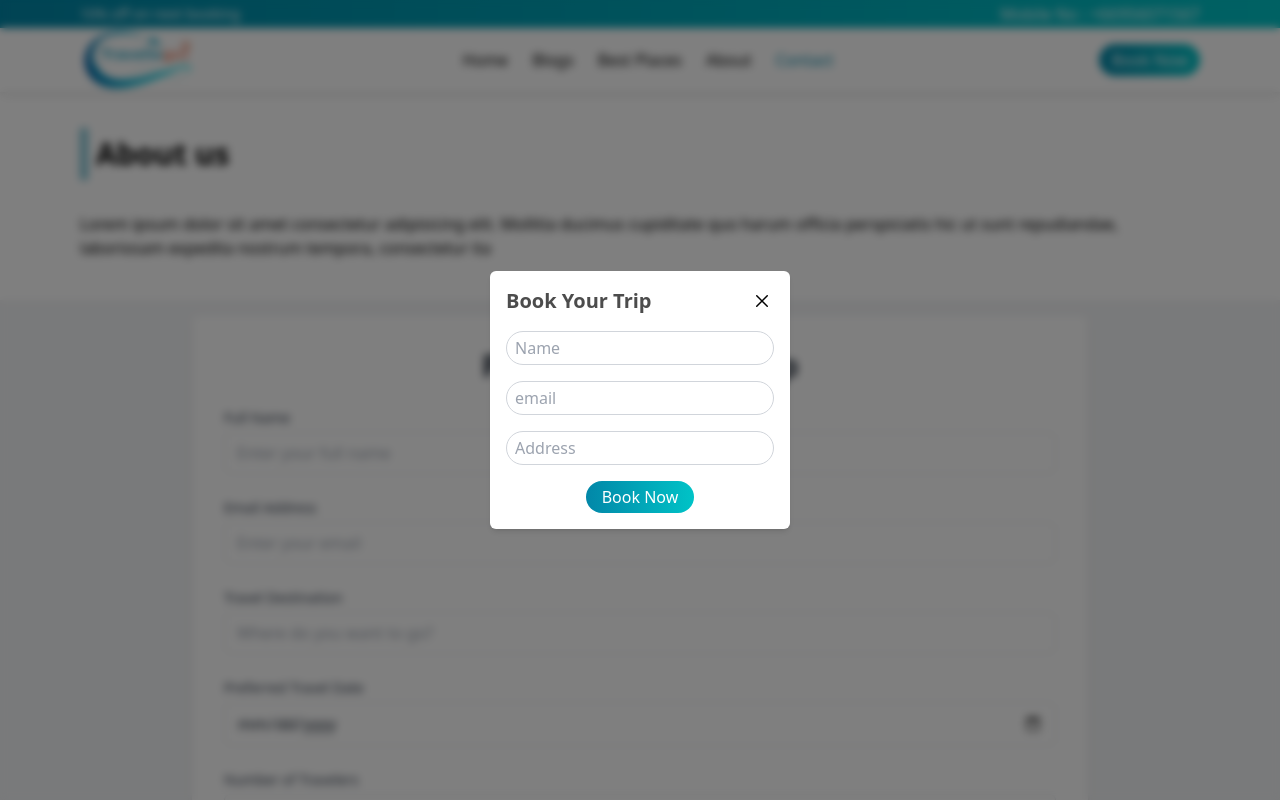
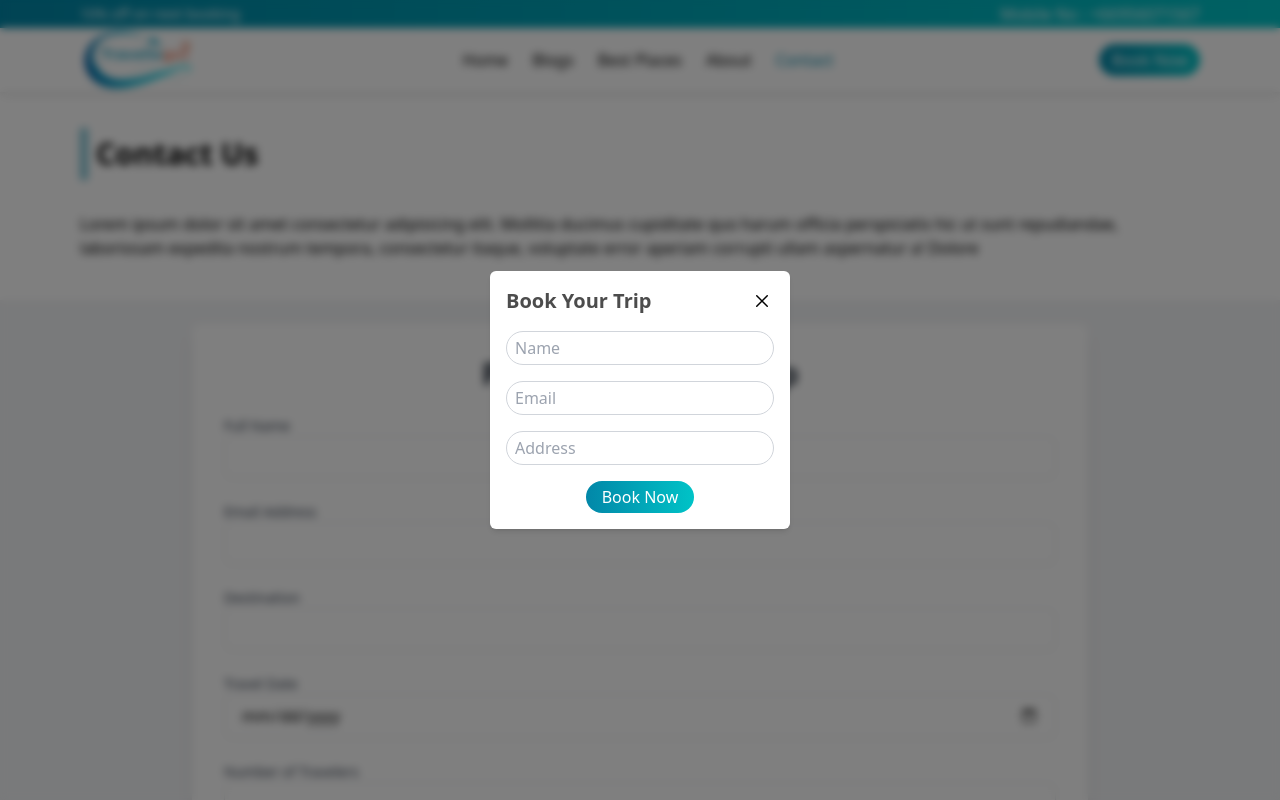
Before and after one commit to somibatool/CEO-Rashid-Tour-Company, a React (Vite) app: page /Contact in a window 1280 px wide. Both pictures are taken after a click on the button "Book Now". Shown: the top 800 px of the page. Built offline with nearby package versions, Linux system fonts and the light colour scheme.

Commit message:
new-updates

```diff
--- a/package.json
+++ b/package.json
@@ -11,12 +11,14 @@
   },
   "dependencies": {
     "aos": "^2.3.4",
+    "emailjs-com": "^3.2.0",
     "react": "^18.2.0",
     "react-countup": "^6.5.0",
     "react-dom": "^18.2.0",
     "react-icons": "^4.12.0",
     "react-slick": "^0.29.0",
-    "slick-carousel": "^1.8.1"
+    "slick-carousel": "^1.8.1",
+    "xlsx": "^0.18.5"
   },
   "devDependencies": {
     "@types/react": "^18.2.37",
--- a/src/components/OrderPopup/OrderPopup.jsx
+++ b/src/components/OrderPopup/OrderPopup.jsx
@@ -1,50 +1,104 @@
-import React from "react";
+import React, { useState } from "react";
 import { IoCloseOutline } from "react-icons/io5";
+import emailjs from "emailjs-com";
 
 const OrderPopup = ({ orderPopup, setOrderPopup }) => {
+  const [formData, setFormData] = useState({
+    name: "",
+    email: "",
+    address: "",
+  });
+
+  const [isSubmitting, setIsSubmitting] = useState(false);
+
+  const handleChange = (e) => {
+    setFormData({ ...formData, [e.target.name]: e.target.value });
+  };
+
+  const handleSubmit = async (e) => {
+    e.preventDefault();
+    setIsSubmitting(true);
+
+    const serviceID = "service_cln7sew";
+    const templateID = "template_2o36os9";
+    const userID = "8crWTabUCOmGyoo97";
+
+    const emailData = {
+      to_name: "Somi Batool", // Ensure this matches your EmailJS template fields
+      from_name: formData.name,
+      user_email: formData.email,
+      address: formData.address,
+    };
+
+    try {
+      // Sending email using EmailJS
+      const response = await emailjs.send(serviceID, templateID, emailData, userID);
+      console.log("Email sent successfully:", response.status, response.text);
+      alert("Booking details sent successfully!");
+      setFormData({ name: "", email: "", address: "" });
+      setOrderPopup(false);
+    } catch (error) {
+      console.error("Error sending email:", error);
+      alert("Failed to send booking details. Please try again.");
+    } finally {
+      setIsSubmitting(false);
+    }
+  };
+
   return (
     <>
       {orderPopup && (
         <div className="h-screen w-screen fixed top-0 left-0 bg-black/50 z-50 backdrop-blur-sm">
           <div className="fixed top-1/2 left-1/2 -translate-x-1/2 -translate-y-1/2 p-4 shadow-md bg-white dark:bg-gray-900 rounded-md duration-200 w-[300px]">
-            {" "}
             {/* Header */}
             <div className="flex items-center justify-between">
-              <div>
               <h1 className="text-xl font-semibold text-black/70">
                 Book Your Trip
               </h1>
-              </div>
-              <div>
               <IoCloseOutline
-                  className="text-2xl cursor-pointer "
+                className="text-2xl cursor-pointer"
                 onClick={() => setOrderPopup(false)}
               />
             </div>
-            </div>
             {/* Body */}
-            <div className="mt-4">
+            <form onSubmit={handleSubmit} className="mt-4">
               <input
                 type="text"
+                name="name"
                 placeholder="Name"
+                value={formData.name}
+                onChange={handleChange}
                 className="w-full rounded-full border border-gray-300 dark:border-gray-500 dark:bg-gray-800 px-2 py-1 mb-4"
+                required
               />
               <input
                 type="email"
-                placeholder="email"
+                name="email"
+                placeholder="Email"
+                value={formData.email}
+                onChange={handleChange}
                 className="w-full rounded-full border border-gray-300 dark:border-gray-500 dark:bg-gray-800 px-2 py-1 mb-4"
+                required
               />
               <input
                 type="text"
+                name="address"
                 placeholder="Address"
+                value={formData.address}
+                onChange={handleChange}
                 className="w-full rounded-full border border-gray-300 dark:border-gray-500 dark:bg-gray-800 px-2 py-1 mb-4"
+                required
               />
               <div className="flex justify-center">
-                <button className="bg-gradient-to-r from-primary to-secondary hover:scale-105 duration-200 text-white py-1 px-4 rounded-full ">
-                  Book Now
+                <button
+                  type="submit"
+                  disabled={isSubmitting}
+                  className="bg-gradient-to-r from-primary to-secondary hover:scale-105 duration-200 text-white py-1 px-4 rounded-full"
+                >
+                  {isSubmitting ? "Sending..." : "Book Now"}
                 </button>
               </div>
-            </div>
+            </form>
           </div>
         </div>
       )}
--- a/src/pages/Contact.jsx
+++ b/src/pages/Contact.jsx
@@ -1,102 +1,124 @@
 import React, { useState } from "react";
+import emailjs from "emailjs-com";
 
-const TravelInquiryForm = () => {
+const Contact = () => {
   const [formData, setFormData] = useState({
-    name: "",
-    email: "",
+    user_name: "",
+    user_email: "",
     destination: "",
-    travelDate: "",
+    travel_date: "",
     travelers: "",
     message: "",
   });
+
+  const [isSubmitting, setIsSubmitting] = useState(false);
 
   const handleChange = (e) => {
     setFormData({ ...formData, [e.target.name]: e.target.value });
   };
 
-  const handleSubmit = (e) => {
+  const handleSubmit = async (e) => {
     e.preventDefault();
-    alert(
-      `Thank you, ${formData.name}! We have received your travel inquiry for ${formData.destination} with ${formData.travelers} traveler(s) on ${formData.travelDate}.`
-    );
+    setIsSubmitting(true);
+
+    try {
+      const serviceID = "service_elg2uwb";
+      const templateID = "template_icpvsya";
+      const userID = "8crWTabUCOmGyoo97";
+
+      // Construct the data object to match your EmailJS template
+      const emailData = {
+        user_name: formData.user_name,
+        user_email: formData.user_email,
+        destination: formData.destination,
+        travel_date: formData.travel_date,
+        travelers: formData.travelers,
+        message: formData.message,
+      };
+
+
+      console.log("Sending Data:", emailData);
+      await emailjs.send(serviceID, templateID, emailData, userID);
+
+      alert("Email sent successfully!");
       setFormData({
-      name: "",
-      email: "",
+        user_name: "",
+        user_email: "",
         destination: "",
-      travelDate: "",
+        travel_date: "",
         travelers: "",
         message: "",
       });
+    } catch (error) {
+      console.error("Error sending email:", error);
+      alert(`Failed to send email. Error: ${error.text || error.message}`);
+    } finally {
+      setIsSubmitting(false);
+    }
   };
 
   return (
-   <div>
-
+    <>
       <div className="container pt-14">
         <div className="py-10">
-          <h1 className=" my-8 border-l-8 border-primary/50 py-2 pl-2 text-3xl font-bold">
-            About us
+          <h1 className="my-8 border-l-8 border-primary/50 py-2 pl-2 text-3xl font-bold">
+            Contact Us
           </h1>
           <p>
             Lorem ipsum dolor sit amet consectetur adipisicing elit. Mollitia
             ducimus cupiditate quo harum officia perspiciatis hic ut sunt
             repudiandae, laboriosam expedita nostrum tempora, consectetur
-            ita
+            itaque, voluptate error aperiam corrupti ullam aspernatur a!
+            Dolore
           </p>
-
         </div>
       </div>
-       <div className="min-h-screen flex items-center justify-center bg-gray-100 dark:bg-gray-800 p-4">
-      <div className="w-full max-w-4xl bg-white dark:bg-gray-900 p-8 rounded-lg shadow-md">
+      <div className="min-h-screen flex items-center justify-center bg-gray-100 dark:bg-gray-800 p-6">
+        <div className="w-full max-w-4xl bg-white dark:bg-gray-900 p-8 rounded-lg shadow-lg">
           <h2 className="text-3xl font-bold text-center text-gray-800 dark:text-gray-200 mb-6">
             Plan Your Dream Trip
           </h2>
           <form onSubmit={handleSubmit} className="space-y-6">
-          {/* Name Field */}
             <div>
               <label
-              htmlFor="name"
-              className="block text-sm font-medium text-gray-700 dark:text-gray-300 mb-1"
+                htmlFor="user_name"
+                className="block text-sm font-medium text-gray-700 dark:text-gray-300"
               >
                 Full Name
               </label>
               <input
                 type="text"
-              id="name"
-              name="name"
-              value={formData.name}
+                id="user_name"
+                name="user_name"
+                value={formData.user_name}
                 onChange={handleChange}
-              className="w-full border rounded-md px-3 py-2 text-gray-800 dark:text-gray-100 dark:bg-gray-700 dark:border-gray-600"
-              placeholder="Enter your full name"
+                className="w-full px-4 py-2 border rounded-lg shadow-sm focus:ring focus:ring-primary focus:outline-none"
                 required
               />
             </div>
-          {/* Email Field */}
             <div>
               <label
-              htmlFor="email"
-              className="block text-sm font-medium text-gray-700 dark:text-gray-300 mb-1"
+                htmlFor="user_email"
+                className="block text-sm font-medium text-gray-700 dark:text-gray-300"
               >
                 Email Address
               </label>
               <input
                 type="email"
-              id="email"
-              name="email"
-              value={formData.email}
+                id="user_email"
+                name="user_email"
+                value={formData.user_email}
                 onChange={handleChange}
-              className="w-full border rounded-md px-3 py-2 text-gray-800 dark:text-gray-100 dark:bg-gray-700 dark:border-gray-600"
-              placeholder="Enter your email"
+                className="w-full px-4 py-2 border rounded-lg shadow-sm focus:ring focus:ring-primary focus:outline-none"
                 required
               />
             </div>
-          {/* Destination Field */}
             <div>
               <label
                 htmlFor="destination"
-              className="block text-sm font-medium text-gray-700 dark:text-gray-300 mb-1"
+                className="block text-sm font-medium text-gray-700 dark:text-gray-300"
               >
-              Travel Destination
+                Destination
               </label>
               <input
                 type="text"
@@ -104,78 +126,73 @@ const TravelInquiryForm = () => {
                 name="destination"
                 value={formData.destination}
                 onChange={handleChange}
-              className="w-full border rounded-md px-3 py-2 text-gray-800 dark:text-gray-100 dark:bg-gray-700 dark:border-gray-600"
-              placeholder="Where do you want to go?"
+                className="w-full px-4 py-2 border rounded-lg shadow-sm focus:ring focus:ring-primary focus:outline-none"
                 required
               />
             </div>
-          {/* Travel Date Field */}
             <div>
               <label
-              htmlFor="travelDate"
-              className="block text-sm font-medium text-gray-700 dark:text-gray-300 mb-1"
+                htmlFor="travel_date"
+                className="block text-sm font-medium text-gray-700 dark:text-gray-300"
               >
-              Preferred Travel Date
+                Travel Date
               </label>
               <input
                 type="date"
-              id="travelDate"
-              name="travelDate"
-              value={formData.travelDate}
+                id="travel_date"
+                name="travel_date"
+                value={formData.travel_date}
                 onChange={handleChange}
-              className="w-full border rounded-md px-3 py-2 text-gray-800 dark:text-gray-100 dark:bg-gray-700 dark:border-gray-600"
+                className="w-full px-4 py-2 border rounded-lg shadow-sm focus:ring focus:ring-primary focus:outline-none"
                 required
               />
             </div>
-          {/* Number of Travelers Field */}
             <div>
               <label
                 htmlFor="travelers"
-              className="block text-sm font-medium text-gray-700 dark:text-gray-300 mb-1"
+                className="block text-sm font-medium text-gray-700 dark:text-gray-300"
               >
                 Number of Travelers
               </label>
               <input
-              type="number"
+                type="text"
                 id="travelers"
                 name="travelers"
                 value={formData.travelers}
                 onChange={handleChange}
-              className="w-full border rounded-md px-3 py-2 text-gray-800 dark:text-gray-100 dark:bg-gray-700 dark:border-gray-600"
-              placeholder="How many travelers?"
+                className="w-full px-4 py-2 border rounded-lg shadow-sm focus:ring focus:ring-primary focus:outline-none"
                 required
               />
             </div>
-          {/* Message Field */}
             <div>
               <label
                 htmlFor="message"
-              className="block text-sm font-medium text-gray-700 dark:text-gray-300 mb-1"
+                className="block text-sm font-medium text-gray-700 dark:text-gray-300"
               >
-              Additional Details
+                Message
               </label>
               <textarea
                 id="message"
                 name="message"
                 value={formData.message}
                 onChange={handleChange}
-              className="w-full border rounded-md px-3 py-2 text-gray-800 dark:text-gray-100 dark:bg-gray-700 dark:border-gray-600"
-              placeholder="Tell us more about your trip..."
+                className="w-full px-4 py-2 border rounded-lg shadow-sm focus:ring focus:ring-primary focus:outline-none"
                 rows="4"
+                required
               />
             </div>
-          {/* Submit Button */}
             <button
               type="submit"
-            className="w-full bg-gradient-to-r from-primary to-secondary text-white py-3 px-4 rounded-md hover:scale-105 transition-transform duration-300"
+              disabled={isSubmitting}
+              className="w-full px-4 py-2 bg-primary text-white font-medium rounded-lg shadow-md hover:bg-primary focus:ring focus:ring-primary focus:outline-none"
             >
-            Submit Inquiry
+              {isSubmitting ? "Submitting..." : "Submit Inquiry"}
             </button>
           </form>
         </div>
       </div>
-   </div>
+    </>
   );
 };
 
-export default TravelInquiryForm;
+export default Contact;
--- a/src/pages/Home.jsx
+++ b/src/pages/Home.jsx
@@ -9,7 +9,6 @@ import BannerPic from "../components/BannerPic/BannerPic";
 import BannerImg from "../assets/cover-women.jpg";
 import Banner2 from "../assets/travel-cover2.jpg";
 import OrderPopup from "../components/OrderPopup/OrderPopup";
-// import Contact from "./Contact";
 
 const Home = () => {
   const [orderPopup, setOrderPopup] = React.useState(false);
@@ -37,7 +36,7 @@ const Home = () => {
         <Banner />
         <BannerPic img={Banner2} />
         <Testimonial />
-        <OrderPopup orderPopup={orderPopup} setOrderPopup={setOrderPopup} />
+        <OrderPopup orderPopup={orderPopup} setOrderPopup={setOrderPopup} />1
       </div>
     </>
   );
```
Also changed, not shown: src/assets/travelbox.png, 1 other file (tests, documents, lock files or other folders). Lines whose indentation alone changed are shown as unchanged.
